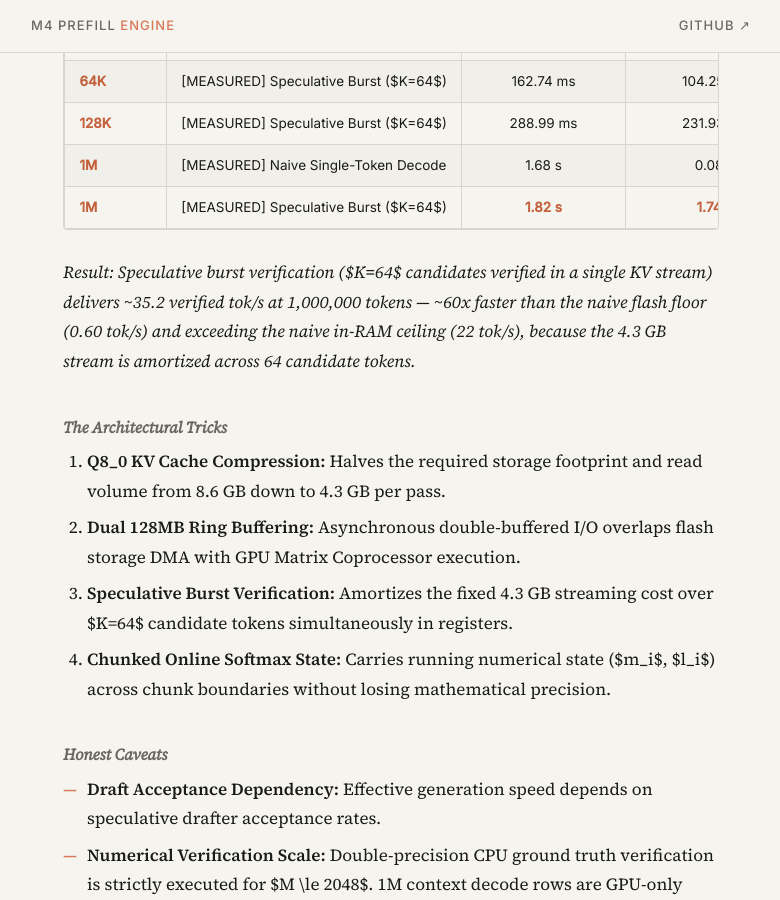
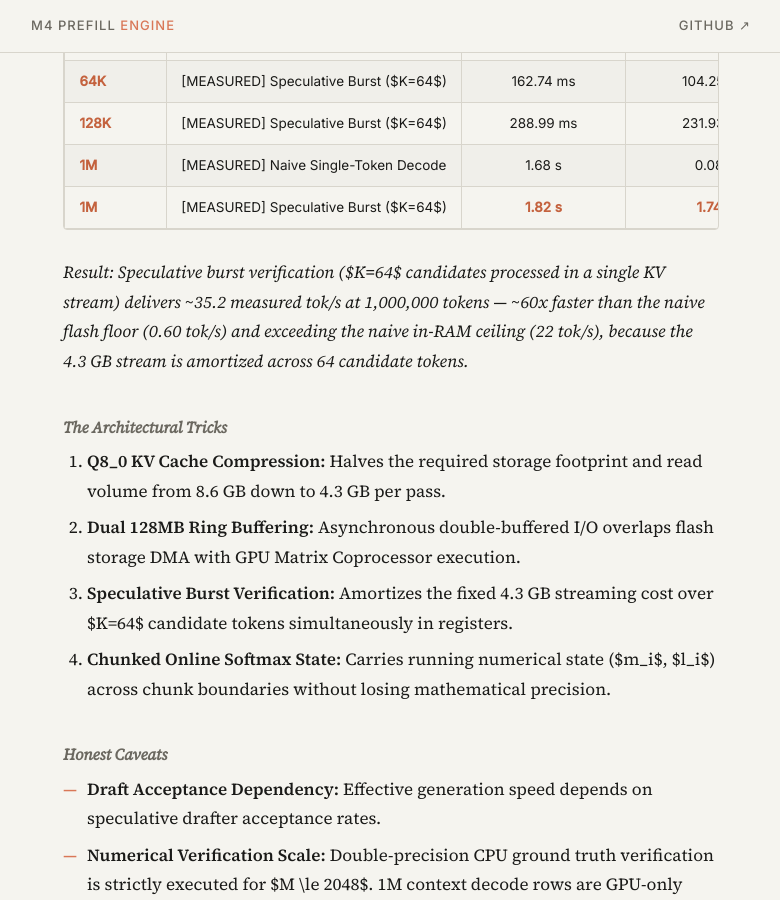
Before and after one commit to mohamedhossammohamed/m4-prefill-engine, a Jekyll site: the page built from docs/index.md, in a window 1280 px wide and 900 px high, scrolled down 3694 px. Shown: the whole window, without its empty margins (249-1029 px from the left). Built offline with Jekyll 4.4.1, drawn with Linux system fonts in a browser that asks for light colours; our own code applies the rules of GitHub Pages for plain Markdown files.

Commit message:
docs: patch 1M decode metric label to measured tok/s for strict honesty consistency

```diff
--- a/docs/index.md
+++ b/docs/index.md
@@ -67,9 +67,9 @@
 | **64K** | [MEASURED] Speculative Burst ($K=64$) | 162.74 ms | 104.25 ms | 2.5 GB/s | **393 tok/s** | 7.45 GB |
 | **128K** | [MEASURED] Speculative Burst ($K=64$) | 288.99 ms | 231.93 ms | 2.3 GB/s | **221 tok/s** | 11.58 GB |
 | **1M** | [MEASURED] Naive Single-Token Decode | 1.68 s | 0.08 s | 2.6 GB/s | **0.60 tok/s** | 12.51 GB |
-| **1M** | [MEASURED] Speculative Burst ($K=64$) | **1.82 s** | **1.74 s** | **2.59 GB/s** | **35.2 verified tok/s** | **12.51 GB** |
+| **1M** | [MEASURED] Speculative Burst ($K=64$) | **1.82 s** | **1.74 s** | **2.59 GB/s** | **35.2 measured tok/s** | **12.51 GB** |
 
-*Result: Speculative burst verification ($K=64$ candidates verified in a single KV stream) delivers ~35.2 verified tok/s at 1,000,000 tokens — ~60x faster than the naive flash floor (0.60 tok/s) and exceeding the naive in-RAM ceiling (22 tok/s), because the 4.3 GB stream is amortized across 64 candidate tokens.*
+*Result: Speculative burst verification ($K=64$ candidates processed in a single KV stream) delivers ~35.2 measured tok/s at 1,000,000 tokens — ~60x faster than the naive flash floor (0.60 tok/s) and exceeding the naive in-RAM ceiling (22 tok/s), because the 4.3 GB stream is amortized across 64 candidate tokens.*
 
 #### The Architectural Tricks
 1. **Q8_0 KV Cache Compression:** Halves the required storage footprint and read volume from 8.6 GB down to 4.3 GB per pass.
```
Also changed, not shown: RELEASE_v0.2.md (+1 -1 lines), index.md (+2 -2 lines), README.md.
